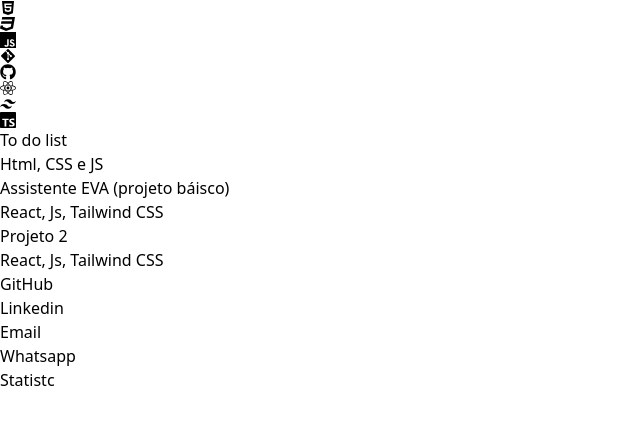
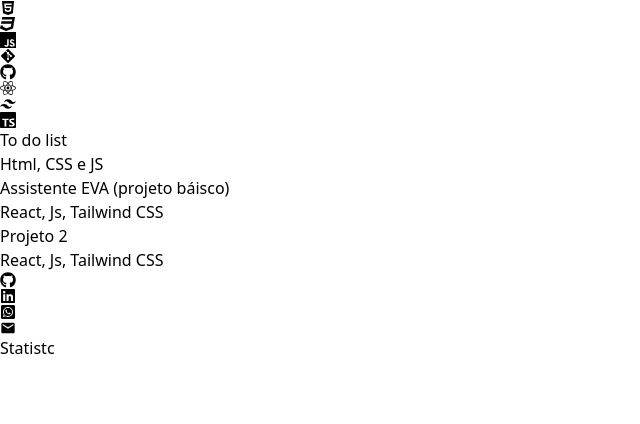
Before and after one commit to ypiaza/portifolio, a React (Vite) app: page / in a window 1280 px wide. Shown: the top 424 px of the page, without its empty margins (0-640 px from the left). Built offline with nearby package versions, Linux system fonts and the light colour scheme.

Commit message:
Criação da aba de contatos

```diff
--- a/src/components/Contact.tsx
+++ b/src/components/Contact.tsx
@@ -1,10 +1,19 @@
+import { useState } from 'react'
+import {contact, contactInfo} from '../data/data'
+
+
 const Contact = () => {
+  const [hoverContact, setHoverContact] = useState<number | null>(null);
+
   return (
     <div className="grid grid-cols-2 border border-white/10 h-full">
-        <div className="border flex items-center justify-center">GitHub</div>
-        <div>Linkedin</div>
-        <div>Email</div>
-        <div>Whatsapp</div>
+          {contact.map((item: contactInfo, index: number)  => (
+            <div className="cursor-pointer border border-white/10 flex items-center justify-center text-4xl text-w hover:border-white/50 hover:shadow-2xl hover:shadow-white/30 duration-300 hover:bg-white"
+                 onMouseOver={() => setHoverContact(index)}
+                 onMouseOut={() => setHoverContact(null)}>
+              <item.icon className={` text-white/70 ${hoverContact === index ? `text-zinc-900 ` : ''}`} />
+            </div>
+          ))}
     </div>
   )
 }
--- a/src/data/data.ts
+++ b/src/data/data.ts
@@ -41,11 +41,42 @@ export const perfilData: infoPersonal[] = [
     }
 ]
 
-export interface contacto{
+export interface contactInfo{
     name: string,
     link: string,
-    icon: string,
+    icon: React.ElementType,
+    color: string,
 }
+
+import { FaGithub, FaLinkedin, FaWhatsappSquare } from "react-icons/fa";
+import { MdEmail } from "react-icons/md";
+
+export const contact: contactInfo[] = [
+    {
+        name: 'Github',
+        link: 'https://github.com/ypiaza',
+        icon: FaGithub,
+        color: '#6E7681'
+    },
+    {
+        name: 'Linkedin',
+        link: 'https://github.com/ypiaza',
+        icon: FaLinkedin,
+        color: '#0077B5'
+    },
+    {
+        name: 'Whatsapp',
+        link: 'https://github.com/ypiaza',
+        icon: FaWhatsappSquare,
+        color: '#25D366'
+    },
+    {
+        name: 'Email',
+        link: 'https://github.com/ypiaza',
+        icon: MdEmail,
+        color: '#6E7681'
+    }
+]
 
 export interface dataSkill{
     icon: string,
```
